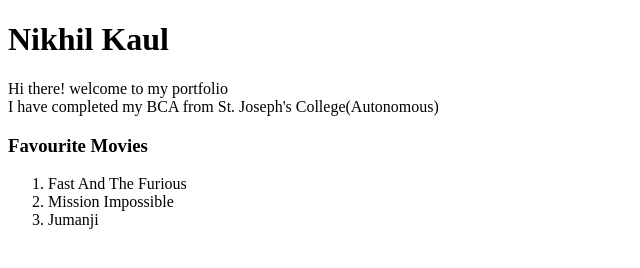
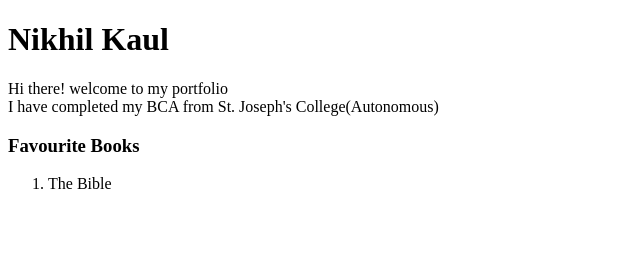
Before and after one commit to Nikhil-Kaul/Nikhil-Kaul-Portfolio, a plain HTML site: page index.html in a window 1280 px wide. Shown: the whole page, without its empty margins (0-640 px from the left). Drawn offline with Linux system fonts and the light colour scheme.

Commit message:
fix: Docs: updated to fav books from movies

```diff
--- a/index.html
+++ b/index.html
@@ -11,11 +11,10 @@
       Hi there! welcome to my portfolio <br />
       I have completed my BCA from St. Joseph's College(Autonomous)
     </p>
-    <h3>Favourite Movies</h3>
+
+    <h3>Favourite Books</h3>
     <ol type="1">
-      <li>Fast And The Furious</li>
-      <li>Mission Impossible</li>
-      <li>Jumanji</li>
+      <li>The Bible</li>
     </ol>
   </body>
 </html>
```
